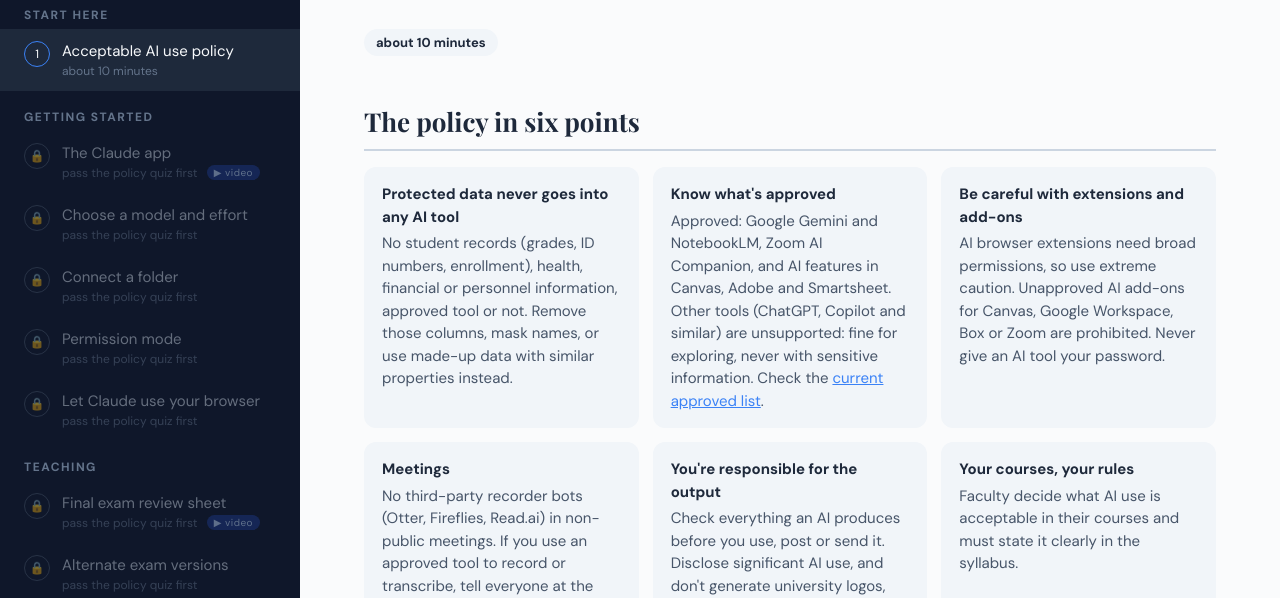
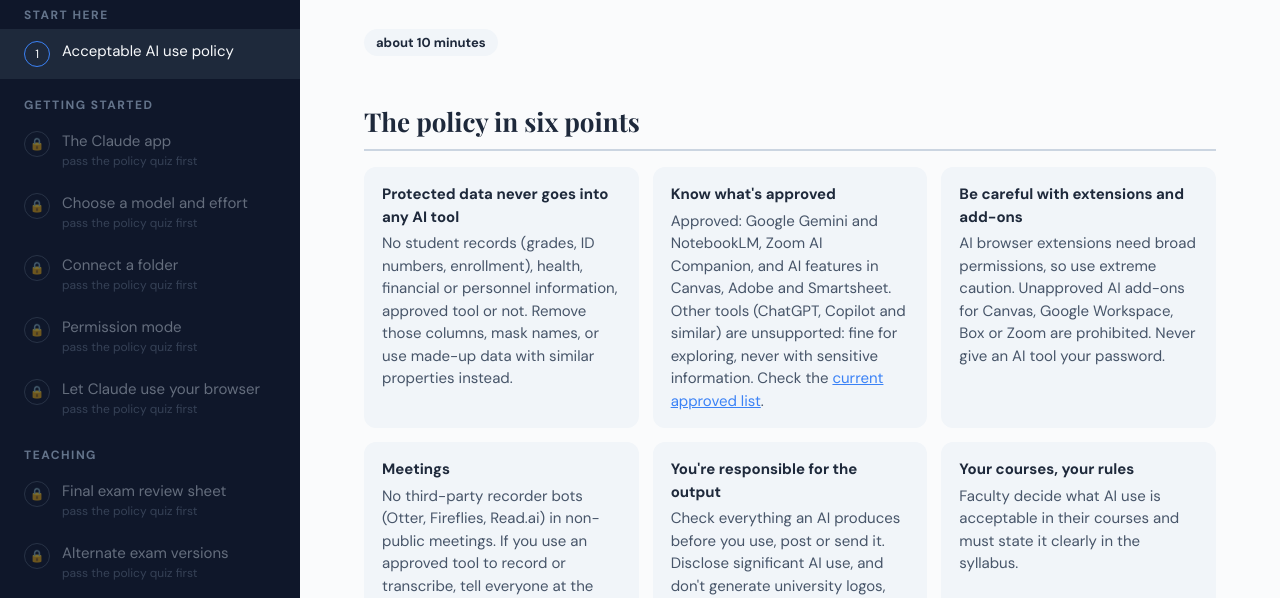
Before and after one commit to paulsavala/nsci-ai-faculty-fellows, a plain HTML site: page claude-desktop-tasks/index.html in a window 1280 px wide. Shown: the part 202-800 px from the top of the page. Drawn offline with nearby package versions, Linux system fonts and the light colour scheme.

Commit message:
Remove time estimates from the sidebar
Co-Authored-By: Claude Opus 5.5 <noreply@anthropic.com>
Claude-Session: https://claude.ai/code/session_019EM8eutg4Wwj9UP9eLpeqo

```diff
--- a/claude-desktop-tasks/index.html
+++ b/claude-desktop-tasks/index.html
@@ -92,7 +92,7 @@
   .quiz-q.right .quiz-why { color: var(--green); }
   .quiz-q.wrong .quiz-why { color: var(--red); }
   .quiz-pass { background: #DCFCE7; color: #166534; font-weight: 700; border-radius: 12px; padding: 12px 16px; margin: 0 0 16px; }
-  .vid-tag { display: inline-block; vertical-align: 1px; white-space: nowrap; margin-left: 6px; padding: 1px 7px; border-radius: 999px; background: #1E3A8A; color: #BFDBFE; font-size: 10px; letter-spacing: 0.5px; }
+  .vid-tag { display: inline-block; vertical-align: 1px; white-space: nowrap; margin: 3px 0 0; padding: 1px 7px; border-radius: 999px; background: #1E3A8A; color: #BFDBFE; font-size: 10px; letter-spacing: 0.5px; }
   .vid-dot { color: #93C5FD; font-size: 11px; }
   /* sharing page */
   .share-who { display: flex; gap: 16px; flex-wrap: wrap; }
@@ -1331,7 +1331,7 @@ window.TASKS = {
         const idx = i++, done = state.done.includes(t.id), lock = locked(idx);
         html += `<button class="sec-btn ${idx === current ? "active" : ""} ${done ? "done" : ""} ${lock ? "locked" : ""}" data-go="${idx}" ${lock ? "disabled" : ""}>
           <span class="num">${done ? "✓" : lock ? "🔒" : idx + 1}</span>
-          <span>${t.title}<span class="meta">${lock ? "pass the policy quiz first" : t.time || ""}${t.youtubeId ? ` <span class="vid-tag">▶ video</span>` : ""}</span></span></button>`;
+          <span>${t.title}${lock ? `<span class="meta">pass the policy quiz first</span>` : t.youtubeId ? `<span class="meta"><span class="vid-tag">▶ video</span></span>` : ""}</span></button>`;
       });
     });
     document.getElementById("nav").innerHTML = html;
```
